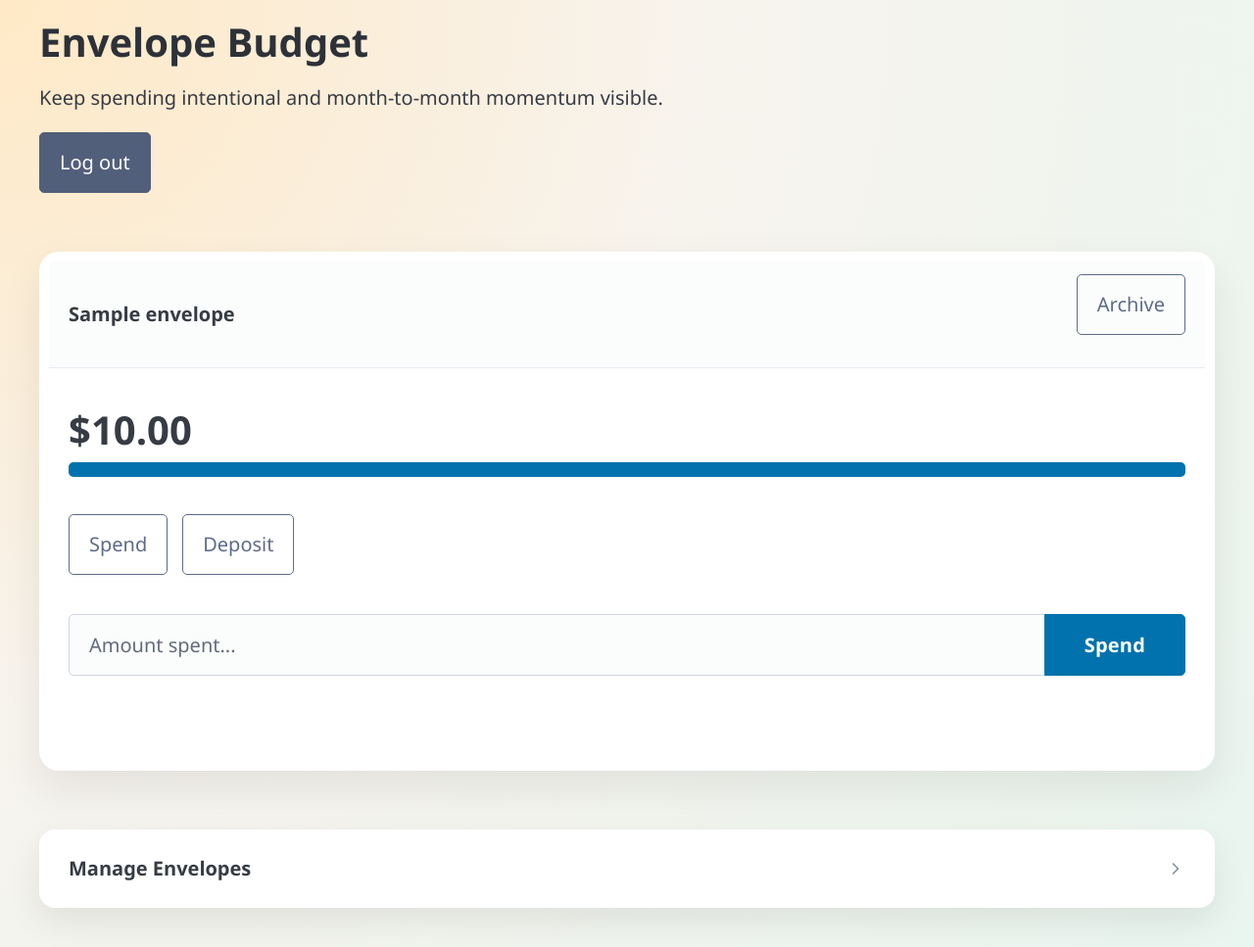
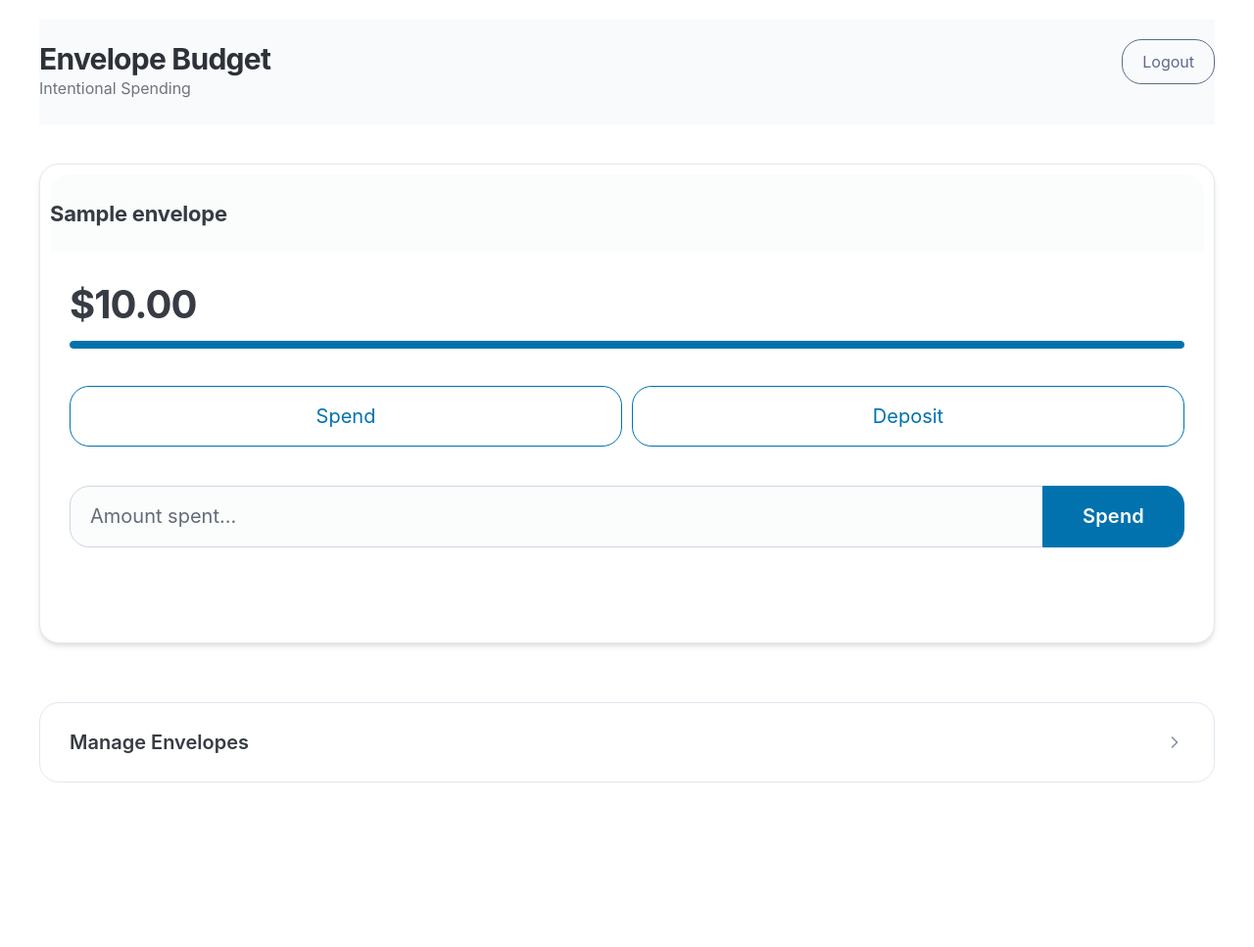
Before and after one commit to BrianMcBrayer/envelope-budget, a Flask app: page / in a window 1280 px wide. Shown: the whole page at 98% size. After the commit the page ends 799 px from the top, so only its background shows below. Run offline with Flask 3, Linux system fonts and the light colour scheme; the visitor is signed in with stand-in values (Sample User, id 1); tables that the repository leaves empty hold one stand-in row (values such as "Sample post").

Commit message:
Refine UI header and envelope cards

```diff
--- a/src/budget_app/templates/base.html
+++ b/src/budget_app/templates/base.html
@@ -7,58 +7,161 @@
     <link rel="stylesheet" href="{{ url_for('static', filename='css/pico.min.css') }}" />
     <style>
       :root {
-        --pico-font-family: "Space Grotesk", "Segoe UI", sans-serif;
-        --pico-primary: #1f7a5b;
-        --pico-primary-background: #1f7a5b;
-        --pico-background-color: #f7f3ed;
+        --primary-h: 171;
+        --primary-s: 100%;
+        --primary-l: 35%;
+        --pico-primary: hsl(var(--primary-h), var(--primary-s), var(--primary-l));
+        --pico-primary-hover: hsl(var(--primary-h), var(--primary-s), 25%);
+        --pico-font-family: "Inter", "Space Grotesk", sans-serif;
+        --pico-border-radius: 1rem;
+        --transition-smooth: all 0.3s cubic-bezier(0.4, 0, 0.2, 1);
       }
+
+      @media (prefers-color-scheme: light) {
+        :root {
+          --pico-background-color: #f8fafc;
+          --pico-card-background-color: #ffffff;
+          --pico-border-color: #e2e8f0;
+          --color-danger: #e11d48;
+          --color-success: #10b981;
+          --header-bg: rgba(248, 250, 252, 0.9);
+          --header-border-color: transparent;
+        }
+      }
+
+      @media (prefers-color-scheme: dark) {
+        :root {
+          --pico-background-color: #0f172a;
+          --pico-card-background-color: #1e293b;
+          --pico-border-color: #334155;
+          --pico-color: #f1f5f9;
+          --color-danger: #fb7185;
+          --color-success: #34d399;
+          --header-bg: rgba(15, 23, 42, 0.85);
+          --header-border-color: rgba(226, 232, 240, 0.08);
+        }
+      }
+
       body {
-        background: radial-gradient(circle at top left, #ffe9c6, #f7f3ed 45%, #e9f5ef 100%);
+        background-color: var(--pico-background-color);
       }
+
       header.app-header {
         margin-bottom: 2rem;
+        position: sticky;
+        top: 0;
+        z-index: 10;
+        backdrop-filter: blur(10px);
+        background-color: var(--header-bg);
+        padding: 1rem 0;
+        border-bottom: 1px solid var(--header-border-color);
       }
-      .card {
-        background: #fff;
-        border-radius: 16px;
-        box-shadow: 0 14px 35px rgba(0, 0, 0, 0.08);
+
+      h1,
+      h2,
+      h3,
+      h4,
+      h5,
+      h6 {
+        letter-spacing: -0.025em;
+      }
+
+      .card,
+      .envelope-card {
+        background: var(--pico-card-background-color);
+        border: 1px solid var(--pico-border-color);
+        border-radius: var(--pico-border-radius);
         padding: 1.5rem;
       }
+
       .envelope-card {
-        background: #fff;
-        border-radius: 20px;
-        box-shadow: 0 18px 40px rgba(20, 31, 26, 0.08);
+        box-shadow: 0 4px 6px -1px rgba(0, 0, 0, 0.1),
+          0 2px 4px -1px rgba(0, 0, 0, 0.06);
+        transition: var(--transition-smooth);
         display: flex;
         flex-direction: column;
         gap: 1rem;
-        padding: 1.5rem;
       }
+
+      .envelope-card:hover {
+        transform: translateY(-4px);
+        box-shadow: 0 20px 25px -5px rgba(0, 0, 0, 0.1),
+          0 10px 10px -5px rgba(0, 0, 0, 0.04);
+        border-color: var(--pico-primary);
+      }
+
       .card-header {
         display: flex;
         justify-content: space-between;
         align-items: center;
         gap: 1rem;
       }
+
       .balance-display h2 {
         font-size: 2rem;
         margin-bottom: 0.5rem;
       }
-      .balance-display progress {
-        height: 0.75rem;
+
+      progress {
+        height: 8px !important;
+        background-color: var(--pico-border-color);
       }
-      .balance-display progress.surplus::-webkit-progress-value {
-        background-color: #0f6d4c;
+
+      progress::-webkit-progress-bar {
+        background-color: var(--pico-border-color);
+        border-radius: 999px;
       }
-      .balance-display progress.surplus::-moz-progress-bar {
-        background-color: #0f6d4c;
+
+      progress::-webkit-progress-value {
+        background-color: var(--pico-progress-color, var(--pico-primary));
+        border-radius: 999px;
+        transition: width 0.5s ease-in-out;
       }
+
+      progress::-moz-progress-bar {
+        background-color: var(--pico-progress-color, var(--pico-primary));
+        border-radius: 999px;
+      }
+
+      .surplus {
+        --pico-progress-color: var(--color-success) !important;
+      }
+
+      .low-balance {
+        --pico-progress-color: var(--color-danger) !important;
+      }
+
       .negative {
-        color: #c0392b;
+        color: var(--color-danger) !important;
       }
+
+      .transition-smooth {
+        transition: var(--transition-smooth);
+      }
+
+      input:focus,
+      select:focus,
+      textarea:focus {
+        border-color: var(--pico-primary) !important;
+        box-shadow: 0 0 0 3px rgba(31, 122, 91, 0.1) !important;
+      }
+
+      .btn-archive {
+        opacity: 0.3;
+        border: none !important;
+        background: transparent !important;
+        transition: var(--transition-smooth);
+      }
+
+      .envelope-card:hover .btn-archive {
+        opacity: 1;
+      }
+
       .spend-form button {
         font-weight: 600;
         letter-spacing: 0.01em;
       }
+
       .loading-indicator {
         color: #4c6b5f;
         display: inline-flex;
@@ -66,6 +169,7 @@
         gap: 0.5rem;
         align-items: center;
       }
+
       .loading-indicator::before {
         animation: spin 1s linear infinite;
         border: 2px solid rgba(76, 107, 95, 0.2);
@@ -75,30 +179,37 @@
         height: 0.85rem;
         width: 0.85rem;
       }
+
       @keyframes spin {
         to {
           transform: rotate(360deg);
         }
       }
+
       .empty-state {
         text-align: center;
       }
+
       .manage-panel {
         margin-top: 2rem;
       }
+
       .manage-panel summary {
         cursor: pointer;
         font-weight: 600;
       }
+
       .actions {
         display: flex;
         flex-wrap: wrap;
         gap: 0.75rem;
         align-items: center;
       }
+
       .amount-input {
         max-width: 120px;
       }
+
       [x-cloak] {
         display: none !important;
       }
--- a/src/budget_app/templates/index.html
+++ b/src/budget_app/templates/index.html
@@ -2,12 +2,14 @@
 
 {% block content %}
 <header class="app-header">
-  <h1>Envelope Budget</h1>
-  <p>Keep spending intentional and month-to-month momentum visible.</p>
-  <div class="actions">
-    <form action="{{ url_for('logout') }}" method="post">
+  <div class="container" style="display: flex; justify-content: space-between; align-items: center;">
+    <div>
+      <h1 style="margin: 0; font-size: 1.5rem;">Envelope Budget</h1>
+      <p style="margin: 0; font-size: 0.8rem; opacity: 0.7;">Intentional Spending</p>
+    </div>
+    <form action="{{ url_for('logout') }}" method="post" style="margin: 0;">
       <input type="hidden" name="csrf_token" value="{{ csrf_token() }}" />
-      <button type="submit" class="secondary">Log out</button>
+      <button type="submit" class="outline secondary" style="padding: 0.5rem 1rem; font-size: 0.8rem;">Logout</button>
     </form>
   </div>
 </header>
--- a/src/budget_app/templates/partials/envelope_card.html
+++ b/src/budget_app/templates/partials/envelope_card.html
@@ -1,15 +1,17 @@
 <article class="envelope-card" id="env-{{ env.id }}" x-data="{ showDeposit: false }">
-  <header class="card-header">
-    <strong>{{ env.name }}</strong>
-    <form action="{{ url_for('archive_envelope', envelope_id=env.id) }}" method="post">
+  <header class="card-header" style="border-bottom: none; padding: 0; margin-bottom: 0.5rem;">
+    <strong style="font-size: 1.1rem; letter-spacing: -0.01em;">{{ env.name }}</strong>
+    <form action="{{ url_for('archive_envelope', envelope_id=env.id) }}" method="post" style="margin: 0;">
       <input type="hidden" name="csrf_token" value="{{ csrf_token() }}" />
-      <button type="submit" class="secondary outline" aria-label="Archive {{ env.name }}">
-        Archive
+      <button type="submit" class="btn-archive" aria-label="Archive">
+        <small>Archive</small>
       </button>
     </form>
   </header>
 
   <div class="balance-display">
+    {% set is_surplus = env.balance > env.base_amount %}
+    {% set is_low_balance = env.base_amount and env.balance < (env.base_amount / 10) %}
     <h2
       id="balance-val-{{ env.id }}"
       class="{% if env.balance < 0 %}negative{% endif %}"
@@ -18,25 +20,28 @@
     </h2>
     <progress
       id="progress-{{ env.id }}"
-      class="{% if env.balance > env.base_amount %}surplus{% endif %}"
-      value="{% if env.balance > 0 %}{{ env.balance }}{% else %}0{% endif %}"
-      max="{% if env.balance > env.base_amount %}{{ env.balance }}{% else %}{{ env.base_amount }}{% endif %}"
+      class="{% if is_surplus %}surplus{% endif %}{% if is_low_balance %}{% if is_surplus %} {% endif %}low-balance{% endif %}"
+      value="{{ env.balance if env.balance > 0 else 0 }}"
+      max="{{ env.balance if is_surplus else env.base_amount }}"
+      style="--pico-progress-color: var(--pico-primary);"
     ></progress>
   </div>
 
-  <div class="actions">
+  <div class="actions" style="display: grid; grid-template-columns: 1fr 1fr; gap: 0.5rem;">
     <button
       type="button"
-      class="secondary outline"
+      class="outline"
       @click="showDeposit = false"
+      :class="!showDeposit && 'primary'"
       :aria-pressed="showDeposit === false"
     >
       Spend
     </button>
     <button
       type="button"
-      class="secondary outline"
+      class="outline"
       @click="showDeposit = true"
+      :class="showDeposit && 'primary'"
       :aria-pressed="showDeposit === true"
     >
       Deposit
@@ -52,6 +57,9 @@
     method="post"
     class="spend-form"
     x-show="showDeposit === false"
+    x-transition:enter="transition-smooth"
+    x-transition:enter-start="opacity-0 transform -translate-y-2"
+    x-transition:enter-end="opacity-100 transform translate-y-0"
     x-cloak
   >
     <input type="hidden" name="csrf_token" value="{{ csrf_token() }}" />
@@ -84,6 +92,9 @@
     method="post"
     class="deposit-form"
     x-show="showDeposit === true"
+    x-transition:enter="transition-smooth"
+    x-transition:enter-start="opacity-0 transform -translate-y-2"
+    x-transition:enter-end="opacity-100 transform translate-y-0"
     x-cloak
   >
     <input type="hidden" name="csrf_token" value="{{ csrf_token() }}" />
```
Also changed, not shown: tests/test_app.py (+57 -0 lines).
